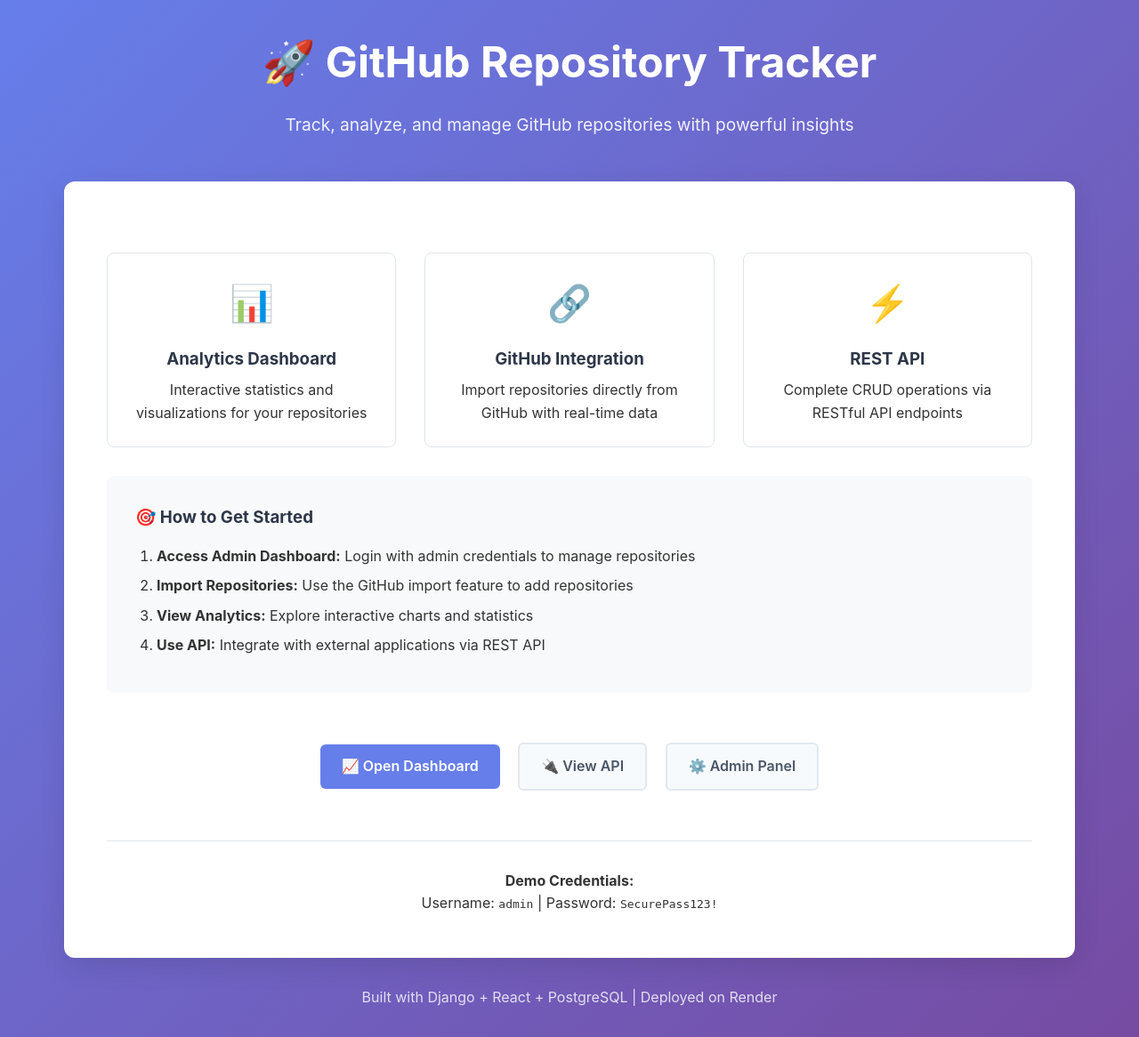
After one commit to Vikzdimension/github-repo-tracker, a Django app: page / in a window 1280 px wide. The commit adds this page. Shown: the whole page at 89% size. Run offline with Django 5.2, Linux system fonts and the light colour scheme.

Commit message:
Final production setup - HTML home page and clean URLs

```diff
--- a/backend/backend/urls.py
+++ b/backend/backend/urls.py
@@ -16,8 +16,10 @@
 """
 from django.contrib import admin
 from django.urls import path, include
+from projects.views import home_view
 
 urlpatterns = [
+    path('', home_view, name='home'),
     path('admin/', admin.site.urls),
     path('api/', include('projects.urls')),
 ]
--- a/backend/projects/views.py
+++ b/backend/projects/views.py
@@ -4,6 +4,10 @@
 from rest_framework.permissions import IsAdminUser
 from .models import Project
 from .serializers import ProjectSerializer
+
+def home_view(request):
+    """Render the home page"""
+    return render(request, 'home.html')
 
 @staff_member_required
 def dashboard_view(request):
--- a/backend/templates/admin/dashboard.html
+++ b/backend/templates/admin/dashboard.html
@@ -10,6 +10,6 @@
         </head>
         <body>
             <div id="root"></div>
-    <script type="module" src="{% static 'assets/index-TcIYhNh8.js' %}"></script>
+            <script type="module" src="{% static 'assets/index-D4YXx7_7.js' %}"></script>
         </body>
         </html>
--- /dev/null
+++ b/backend/templates/home.html
@@ -0,0 +1,112 @@
+<!DOCTYPE html>
+<html lang="en">
+<head>
+    <meta charset="UTF-8">
+    <meta name="viewport" content="width=device-width, initial-scale=1.0">
+    <title>GitHub Repository Tracker</title>
+    <style>
+        * { margin: 0; padding: 0; box-sizing: border-box; }
+        body {
+            font-family: -apple-system, BlinkMacSystemFont, 'Segoe UI', Roboto, sans-serif;
+            line-height: 1.6; color: #333;
+            background: linear-gradient(135deg, #667eea 0%, #764ba2 100%);
+            min-height: 100vh;
+        }
+        .container { max-width: 1200px; margin: 0 auto; padding: 2rem; }
+        .header { text-align: center; color: white; margin-bottom: 3rem; }
+        .header h1 { font-size: 3rem; margin-bottom: 1rem; font-weight: 700; }
+        .header p { font-size: 1.2rem; opacity: 0.9; }
+        .main-content {
+            background: white; border-radius: 12px; padding: 3rem;
+            box-shadow: 0 10px 30px rgba(0,0,0,0.1); margin-bottom: 2rem;
+        }
+        .features {
+            display: grid; grid-template-columns: repeat(auto-fit, minmax(300px, 1fr));
+            gap: 2rem; margin: 2rem 0;
+        }
+        .feature {
+            padding: 1.5rem; border: 1px solid #e1e5e9;
+            border-radius: 8px; text-align: center;
+        }
+        .feature-icon { font-size: 2.5rem; margin-bottom: 1rem; }
+        .feature h3 { color: #2d3748; margin-bottom: 0.5rem; }
+        .cta-section { text-align: center; margin: 3rem 0; }
+        .btn {
+            display: inline-block; padding: 12px 24px; margin: 0.5rem;
+            text-decoration: none; border-radius: 6px; font-weight: 600;
+            transition: all 0.3s ease;
+        }
+        .btn-primary { background: #667eea; color: white; }
+        .btn-primary:hover { background: #5a67d8; transform: translateY(-2px); }
+        .btn-secondary {
+            background: #f7fafc; color: #4a5568; border: 2px solid #e2e8f0;
+        }
+        .btn-secondary:hover { background: #edf2f7; }
+        .instructions {
+            background: #f8f9fa; padding: 2rem; border-radius: 8px; margin: 2rem 0;
+        }
+        .instructions h3 { color: #2d3748; margin-bottom: 1rem; }
+        .instructions ol { padding-left: 1.5rem; }
+        .instructions li { margin-bottom: 0.5rem; }
+        .footer { text-align: center; color: white; opacity: 0.8; }
+        @media (max-width: 768px) {
+            .header h1 { font-size: 2rem; }
+            .main-content { padding: 2rem; }
+            .container { padding: 1rem; }
+        }
+    </style>
+</head>
+<body>
+    <div class="container">
+        <div class="header">
+            <h1>🚀 GitHub Repository Tracker</h1>
+            <p>Track, analyze, and manage GitHub repositories with powerful insights</p>
+        </div>
+
+        <div class="main-content">
+            <div class="features">
+                <div class="feature">
+                    <div class="feature-icon">📊</div>
+                    <h3>Analytics Dashboard</h3>
+                    <p>Interactive statistics and visualizations for your repositories</p>
+                </div>
+                <div class="feature">
+                    <div class="feature-icon">🔗</div>
+                    <h3>GitHub Integration</h3>
+                    <p>Import repositories directly from GitHub with real-time data</p>
+                </div>
+                <div class="feature">
+                    <div class="feature-icon">⚡</div>
+                    <h3>REST API</h3>
+                    <p>Complete CRUD operations via RESTful API endpoints</p>
+                </div>
+            </div>
+
+            <div class="instructions">
+                <h3>🎯 How to Get Started</h3>
+                <ol>
+                    <li><strong>Access Admin Dashboard:</strong> Login with admin credentials to manage repositories</li>
+                    <li><strong>Import Repositories:</strong> Use the GitHub import feature to add repositories</li>
+                    <li><strong>View Analytics:</strong> Explore interactive charts and statistics</li>
+                    <li><strong>Use API:</strong> Integrate with external applications via REST API</li>
+                </ol>
+            </div>
+
+            <div class="cta-section">
+                <a href="/admin/projects/project/" class="btn btn-primary">📈 Open Dashboard</a>
+                <a href="/api/projects/" class="btn btn-secondary">🔌 View API</a>
+                <a href="/admin/" class="btn btn-secondary">⚙️ Admin Panel</a>
+            </div>
+
+            <div style="text-align: center; margin-top: 2rem; padding-top: 2rem; border-top: 1px solid #e2e8f0;">
+                <p><strong>Demo Credentials:</strong></p>
+                <p>Username: <code>admin</code> | Password: <code>SecurePass123!</code></p>
+            </div>
+        </div>
+
+        <div class="footer">
+            <p>Built with Django + React + PostgreSQL | Deployed on Render</p>
+        </div>
+    </div>
+</body>
+</html>
```
Lines whose indentation alone changed are shown as unchanged.
